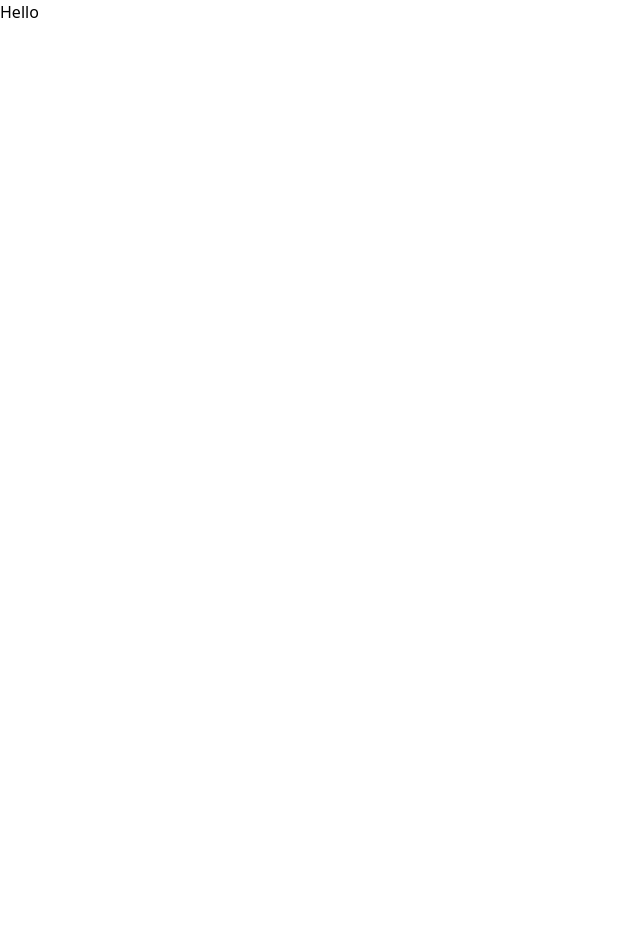
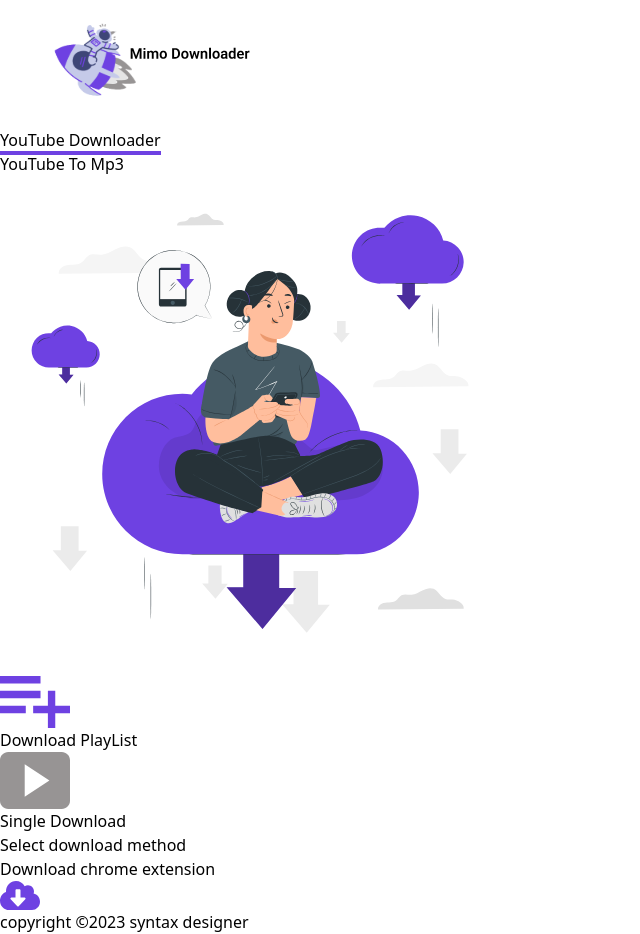
Before and after one commit to Akpanjoseph/MiMo, a React (Vite) app: page / in a window 1280 px wide. Shown: the whole page, without its empty margins (0-640 px from the left). Before the commit the page ends 800 px from the top, so only its background shows below. Built offline with nearby package versions, Linux system fonts and the light colour scheme.

Commit message:
finished building vidoe downloader screen 2. footer 3. navbar

```diff
--- a/src/App.tsx
+++ b/src/App.tsx
@@ -1,8 +1,21 @@
+import { NavBar } from "./Components/NavBar"
+import {Routes,Route} from 'react-router-dom'
+import { YouTubeDownloaderPage } from "./Components/YouTubeDownloaderPage"
+import { Footer } from "./Components/Footer"
 
 
 const App = ()=>{
   return(
-    <p className="text-center">Hello</p>
+  <div className="w-screen h-screen  pt-4">
+    <NavBar/>
+
+
+    <Routes>
+      <Route path="/" element={<YouTubeDownloaderPage/>} />
+    </Routes>
+
+    <Footer/>
+  </div>
   )
 }
 
--- /dev/null
+++ b/src/Components/Footer.tsx
@@ -0,0 +1,17 @@
+
+export const Footer = ()=>{
+    return(
+       <div className="fixed bottom-0 w-full">
+         <div className="px-[10%] flex flex-col items-start ">
+            <div className="flex flex-col justify-start items-center font-bold text-lg capitalize">
+                <p>Download chrome extension</p>
+                <img src="download-icon.svg" alt="" width={40} />
+            </div>
+        </div>
+
+       <div className=" capitalize font-semibold">
+       <p className="text-center">copyright &copy;2023 syntax designer</p>
+       </div>
+       </div>
+    )
+}
--- /dev/null
+++ b/src/Components/NavBar.tsx
@@ -0,0 +1,14 @@
+import {NavLink} from 'react-router-dom'
+import './style.css'
+export const NavBar = ()=>{
+    return (
+        <div className='flex items-center justify-around'>
+            <img src="logo.svg" alt="app logo" width={250} />
+
+            <ul className='flex space-x-10 text-[18px] font-semibold'>
+                <li><NavLink to={'/'}  > YouTube Downloader</NavLink></li>
+                <li><NavLink to={'/hell'}> YouTube To Mp3</NavLink></li>
+            </ul>
+        </div>
+    )
+}
--- /dev/null
+++ b/src/Components/YouTubeDownloaderPage.tsx
@@ -0,0 +1,25 @@
+export const YouTubeDownloaderPage = () => {
+  return (
+    <div className="pt-4 flex items-center justify-around">
+      <img src="side-image.svg" alt="side-image" className="w-[32%]" />
+
+     <div>
+     <div className="flex space-x-10">
+        <div className="border-2 border-dashed border-[#6E41E2] py-14 px-8 flex flex-col  justify-center items-center rounded-md">
+          <img src="playlist-lcon.svg" alt="" width={70} />
+          <p className="text-[#6E41E2] py-4">Download PlayList</p>
+        </div>
+
+
+
+        <div className="border-2 border-dashed border-[#6E41E2] py-14 px-8 flex flex-col  justify-center items-center rounded-md">
+          <img src="single-video-icon.svg" alt="" width={70} />
+          <p className=" py-4">Single Download</p>
+        </div>
+
+      </div>
+      <p className="text-center pt-4 capitalize">Select download method</p>
+     </div>
+    </div>
+  );
+};
--- /dev/null
+++ b/src/Components/style.css
@@ -0,0 +1,3 @@
+.active{
+    @apply border-b-4 border-[#6E41E2]
+}
--- a/src/main.tsx
+++ b/src/main.tsx
@@ -2,9 +2,12 @@ import React from 'react'
 import ReactDOM from 'react-dom/client'
 import App from './App.tsx'
 import './index.css'
+import { BrowserRouter } from 'react-router-dom'
 
 ReactDOM.createRoot(document.getElementById('root')!).render(
   <React.StrictMode>
-    <App />
+  <BrowserRouter>
+  <App />
+  </BrowserRouter>
   </React.StrictMode>,
 )
```
